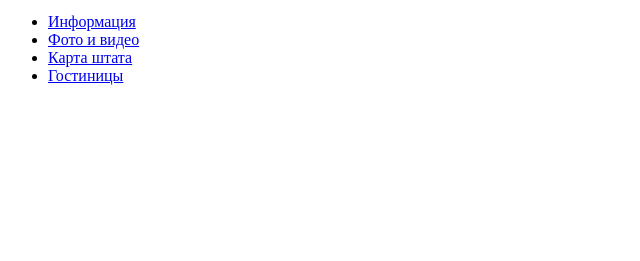
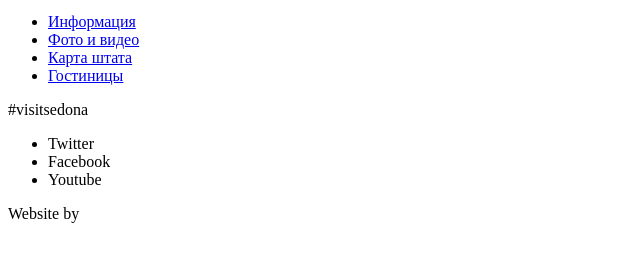
Before and after one commit to abczor/54988-sedona, a plain HTML site: page index.html in a window 1280 px wide. Shown: the part 37-298 px from the top of the page, without its empty margins (0-640 px from the left). Drawn offline with Linux system fonts and the light colour scheme.

Commit message:
Добавление подвала сайта

```diff
--- a/index.html
+++ b/index.html
@@ -18,7 +18,21 @@
           <li><a href="#">Гостиницы</a></li>
         </ul>
       </nav>
+    </header>
 
-    </header>
+    <!--Подвал сайта с соц сетями и копирайтом  -->
+    <footer class="main-social">
+      <span class="tag">#visitsedona</span>
+      <ul class="social-list">
+        <li class="twitter-item">Twitter</li>
+        <li class="facebook-item">Facebook</li>
+        <li class="youtube-item">Youtube</li>
+      </ul>
+      <div class="copyright">
+        <span class="copyright-text">Website by</span>
+        <img src="" alt="" width="" height="">
+      </div>
+    </footer>
+
   </body>
 </html>
```
